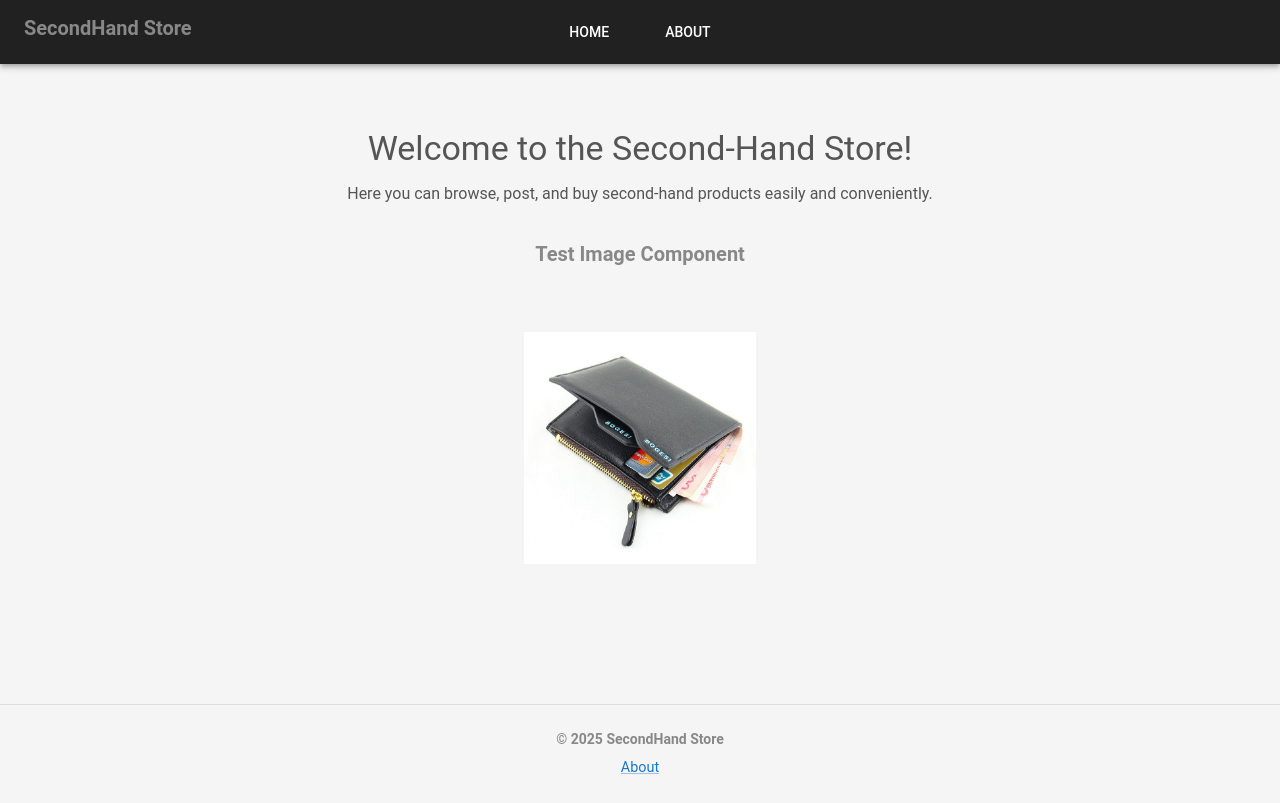
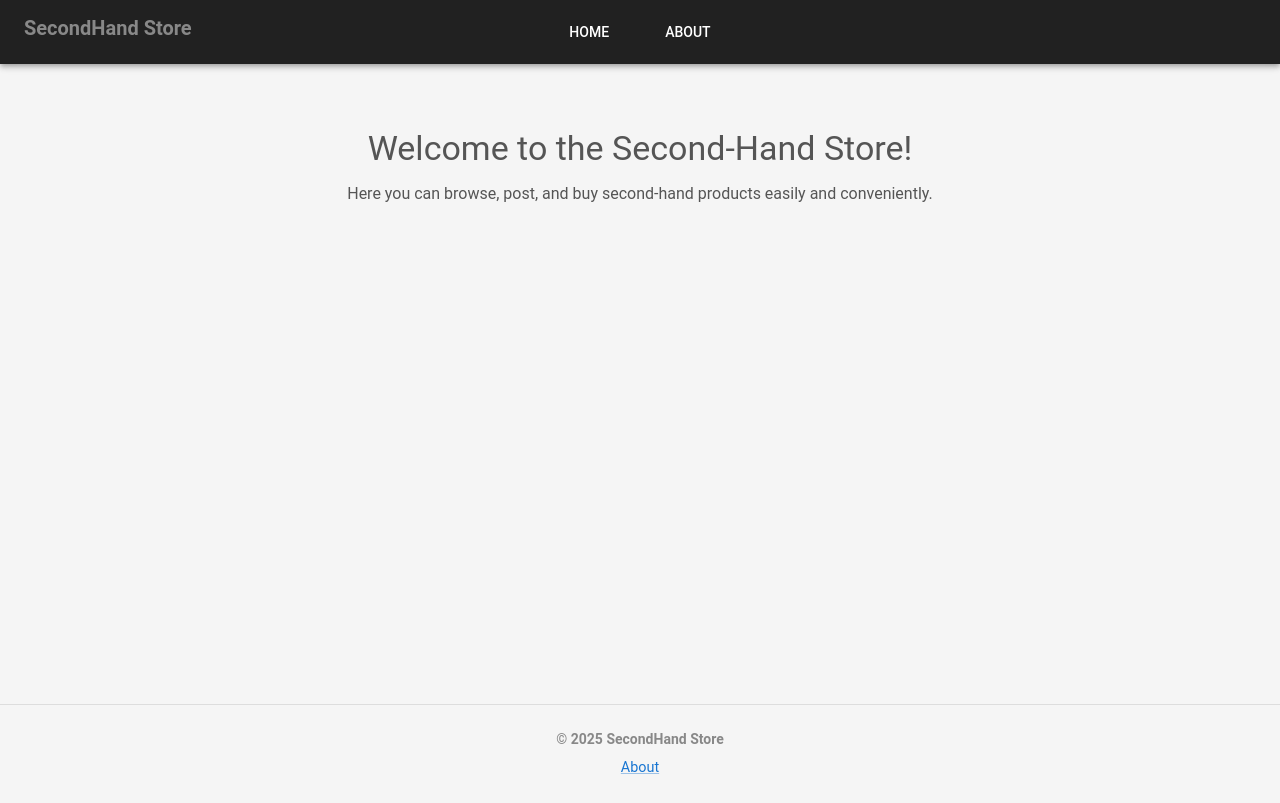
Before and after one commit to colman-dev-project/Front, a React (Vite) app: page / in a window 1280 px wide. Built offline with nearby package versions, Linux system fonts and the light colour scheme; no server answers.

Commit message:
added rest parameter and removed the testing

```diff
--- a/src/App.jsx
+++ b/src/App.jsx
@@ -2,7 +2,6 @@ import './App.css';
 import { Outlet } from 'react-router-dom';
 import Navbar from './components/Navbar/Navbar.jsx';
 import Footer from './components/Footer/Footer.jsx';
-import TestImgComponent from './components/shared/Image/TestImgComponent';  // Import the test component
 
 function App() {
   return (
@@ -10,8 +9,6 @@ function App() {
       <Navbar />
       <main style={{ minHeight: '80vh', padding: '2rem' }}>
         <Outlet />
-        <TestImgComponent />
-
       </main>
       <Footer />
     </>
--- a/src/components/shared/Image/SharedImage.jsx
+++ b/src/components/shared/Image/SharedImage.jsx
@@ -1,8 +1,8 @@
 import React from 'react';
-import StyledImg from './Image.styles';
+import { StyledImg } from './Image.styles';
 
-const SharedImage = ({ src, alt, style={} }) => {
-  return <StyledImg src={src} alt={alt} sx={style} />;
+const SharedImage = ({ src, alt, style = {}, ...rest }) => {
+  return <StyledImg src={src} alt={alt} sx={style} {...rest} />;
 };
 
 export default SharedImage;
--- a/src/components/shared/Image/TestImgComponent.jsx
+++ /dev/null
@@ -1,23 +0,0 @@
-import React from 'react';
-import SharedImage from './SharedImage';
-import item1 from '../../../assets/item1.jpg';
-import { Box } from '@mui/material';
-import SharedTypography from '../Text/SharedText';
-
-const TestImgComponent = () => {
-  return (
-    <Box sx={{ textAlign: 'center' }}>
-      <SharedTypography variant="h6">Test Image Component</SharedTypography>
-      <SharedImage
-        src={item1}
-        alt="Test Image"
-        style={{
-          height: '18.75rem',
-          margin: '1.25rem',
-        }}
-      />
-    </Box>
-  );
-};
-
-export default TestImgComponent;
```
